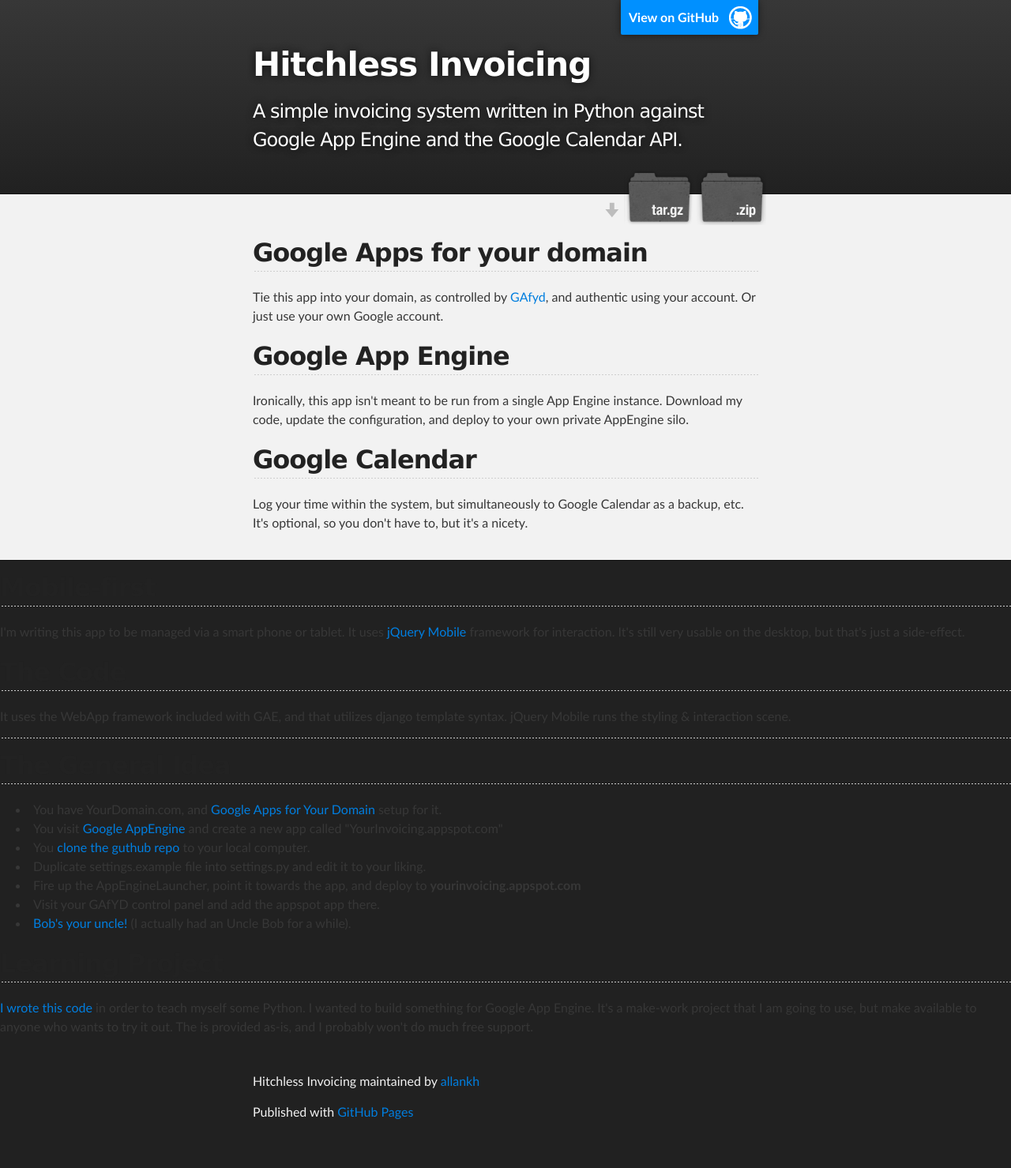
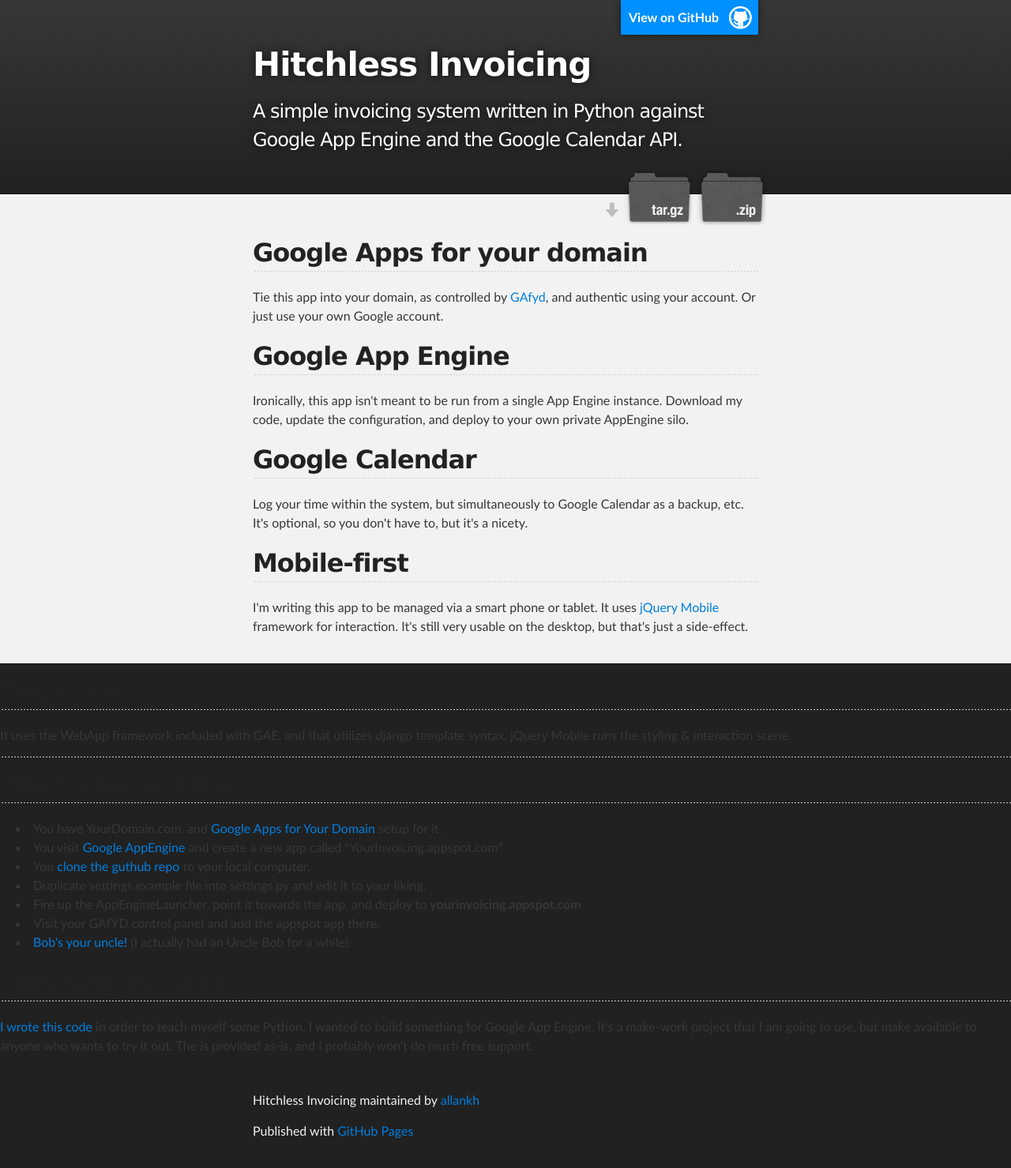
Before and after one commit to allankenneth/hitchless-invoicing, a plain HTML site: page index.html in a window 1280 px wide. Shown: the whole page at 79% size. Before the commit the page ends 1455 px from the top, so only its background shows below. Drawn offline with Linux system fonts and the light colour scheme.

Commit message:
Update gh-pages

```diff
--- a/index.html
+++ b/index.html
@@ -33,26 +33,17 @@
       <section id="main_content" class="inner">
 
 
-                <div class="span4">
+
           <h2>Google Apps <small>for your domain</small></h2>
         	<p>Tie this app into your domain, as controlled by <a href="http://google.com/a">GAfyd</a>, and authentic using your account. Or just use your own Google account.</p>
-        </div>
-        <div class="span4">
+
           <h2>Google App Engine</h2>
           <p>Ironically, this app isn't meant to be run from a single App Engine instance. Download my code, update the configuration, and deploy to your own private AppEngine silo.</p>
-          <!-- <p>Written in Python and designed to be run on Google's App Engine hosting platform, utilizing the Datastore and Django templating.</p> -->
 
-<!--           <p><a class="btn" href="#">View details &raquo;</a></p> -->
-       </div>
-        <div class="span4">
           <h2>Google Calendar</h2>
           <p>Log your time within the system, but simultaneously to Google Calendar as a backup, etc. It's optional, so you don't have to, but it's a nicety.</p>
 <!--           <p><a class="btn" href="#">View details &raquo;</a></p> -->
-        </div>
-      </div> <!-- /row -->
 
-      <div class="fluid-row">
-       <div class="span4">
           <h2>Mobile-first</h2>
            <p>I'm writing this app to be managed via a smart phone or tablet. It uses <a href="http://jquerymobile.com/">jQuery Mobile</a> framework for interaction. It's still very usable on the desktop, but that's just a side-effect.</p>
 <!--           <p><a class="btn" href="#">View details &raquo;</a></p> -->
@@ -61,20 +52,8 @@
         	<h2>The Code</h2>
         	<p>It uses the WebApp framework included with GAE, and that utilizes django template syntax. jQuery Mobile runs the styling &amp; interaction scene.</p>
         </div>
+<hr>
 
-<!--
-      	<div class="span4">
-      		<h2>Twitter Bootstrap</h2>
-      		<p>"If hard work is the key to success, I'd rather just pick the lock." Interactions and visual design built upon Twitter Bootstrap, so it's pretty easily customized.</p>
-      	</div>
--->
-
-      </div> <!-- /row -->
-
-		<hr>
-
-	  <div class="fluid-row">
-	  	<div class="span6">
 	  		<h2>The General Idea</h2>
 	  		<ul>
 	  			<li>You have YourDomain.com, and <a href="http://google.com/a">Google Apps for Your Domain</a> setup for it.</li>
@@ -88,7 +67,7 @@
 
       		<h2>Learning Project</h2>
       		<p><a href="http://allankenneth.com">I wrote this code</a> in order to teach myself some Python. I wanted to build something for Google App Engine. It's a make-work project that I am going to use, but make available to anyone who wants to try it out. The is provided as-is, and I probably won't do much free support.</p>
-      	</div>
+
 
 
 
```
